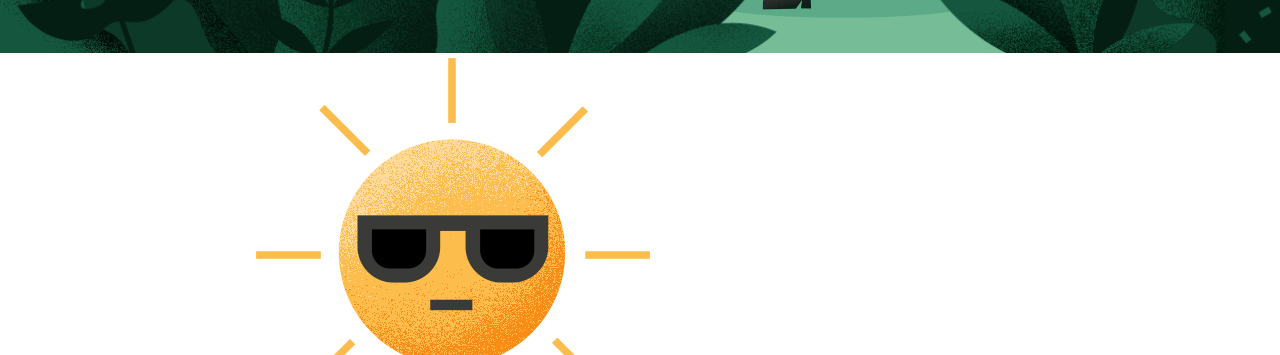
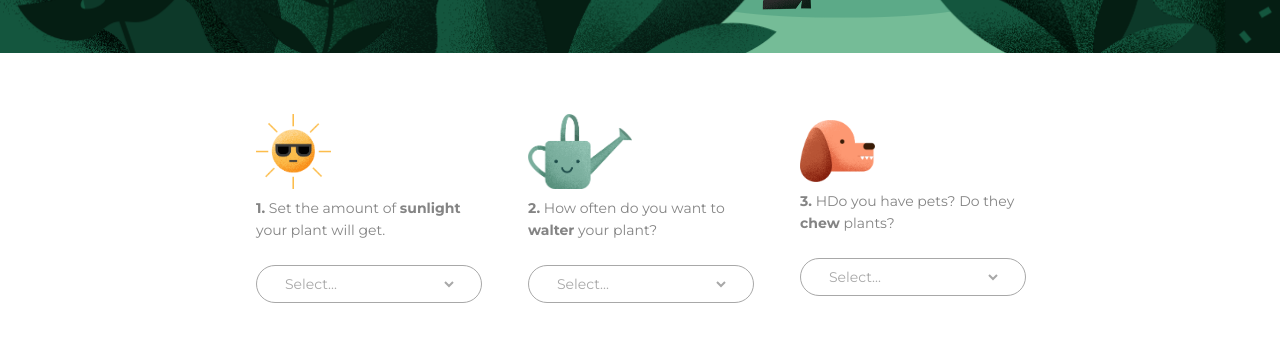
Before and after one commit to LucasBarretto86/my-plant-friends, a website built with Parcel: page index.html in a window 1280 px wide. Shown: the part 442-797 px from the top of the page. Built offline with nearby package versions, Linux system fonts and the light colour scheme.

Commit message:
selects first phase

```diff
--- a/index.html
+++ b/index.html
@@ -22,9 +22,9 @@
   </header>
 
   <main>
-    <section id="selects" class="selects">
+    <section id="select-bar" class="select-bar">
       <div id="select-sunlight" class="select">
-        <img class="select__illustration" src="images/illustrations/sun.png" alt="Sun">
+        <img class="select__illustration select__illustration--sun" src="images/illustrations/sun.png" alt="Sun">
         <p class="select__description">
           <strong>1.</strong> Set the amount of <strong>sunlight</strong> your plant will get.
         </p>
@@ -44,8 +44,7 @@
       </div>
 
       <div id="select-water" class="select">
-        <img class="select__illustration" src="images/illustrations/wateringcan.png" alt="Watering can">
-      </div>
+        <img class="select__illustration select__illustration--wateringcan" src="images/illustrations/wateringcan.png" alt="Watering can">
       <p class="select__description">
         <strong>2.</strong> How often do you want to <strong>walter</strong> your plant?
       </p>
@@ -66,7 +65,7 @@
       </div>
 
       <div id="select-pet" class="select">
-        <img class="select__illustration" src="images/illustrations/dog.png" alt="Dog">
+        <img class="select__illustration select__illustration--dog" src="images/illustrations/dog.png" alt="Dog">
         <p class="select__description">
           <strong>3.</strong> HDo you have pets? Do they <strong>chew</strong> plants?
         </p>
--- a/index.scss
+++ b/index.scss
@@ -1,7 +1,7 @@
 *,
 *:after,
 *:before {
-    font-family: "Montserrat", sans-serif;
+    font-family: "Montserrat", sans-serif !important;
     box-sizing: content-box;
     padding: 0;
     margin: 0;
@@ -27,9 +27,11 @@ strong {
 
 p,
 span,
-strong {
+strong,
+select {
     font-size: 14px;
     line-height: 22px;
+    color: #848484;
 }
 
 h1 {
@@ -115,3 +117,75 @@ main {
     }
 
 }
+
+.select-bar {
+    display: flex;
+    justify-content: space-between;
+    align-items: center;
+    height: 300px;
+    width: 100%;
+    background-color: #FFF;
+
+    .select {
+        display: flex;
+        flex-direction: column;
+        width: 224px;
+
+        &__illustration {
+            margin-bottom: 8px;
+
+            &--sun {
+                width: 75px;
+                height: 75px;
+            }
+            &--wateringcan {
+                height: 75px;
+                width: 104px;
+                transform: matrix(-1, 0, 0, 1, 0, 0);
+            }
+            &--dog{
+                width: 75px;
+                height: 62px;
+            }
+        }
+
+        &__description {
+            margin-bottom: 24px;
+        }
+
+        &__input {
+            position: relative;
+            background-color: transparent;
+            width: 176px;
+            padding: 0 24px;
+            border: 1px solid #A8A8A8;
+            border-radius: 48px;
+
+            &:focus-within {
+                border-color: #000;
+                border-width: 2px;
+                padding: 0 22.5px;
+
+                select {
+                    outline: none;
+                    padding: 6.5px 0;
+                }
+            }
+
+            select {
+                background-color: transparent;
+                width: 100%;
+                height: 100%;
+                border-width: 0;
+                padding: 8px 0;
+                color: #A8A8A8;
+                outline: none;
+
+                option {
+                    padding: 0;
+                    margin: 0 -24px;
+                }
+            }
+        }
+    }
+}
```
